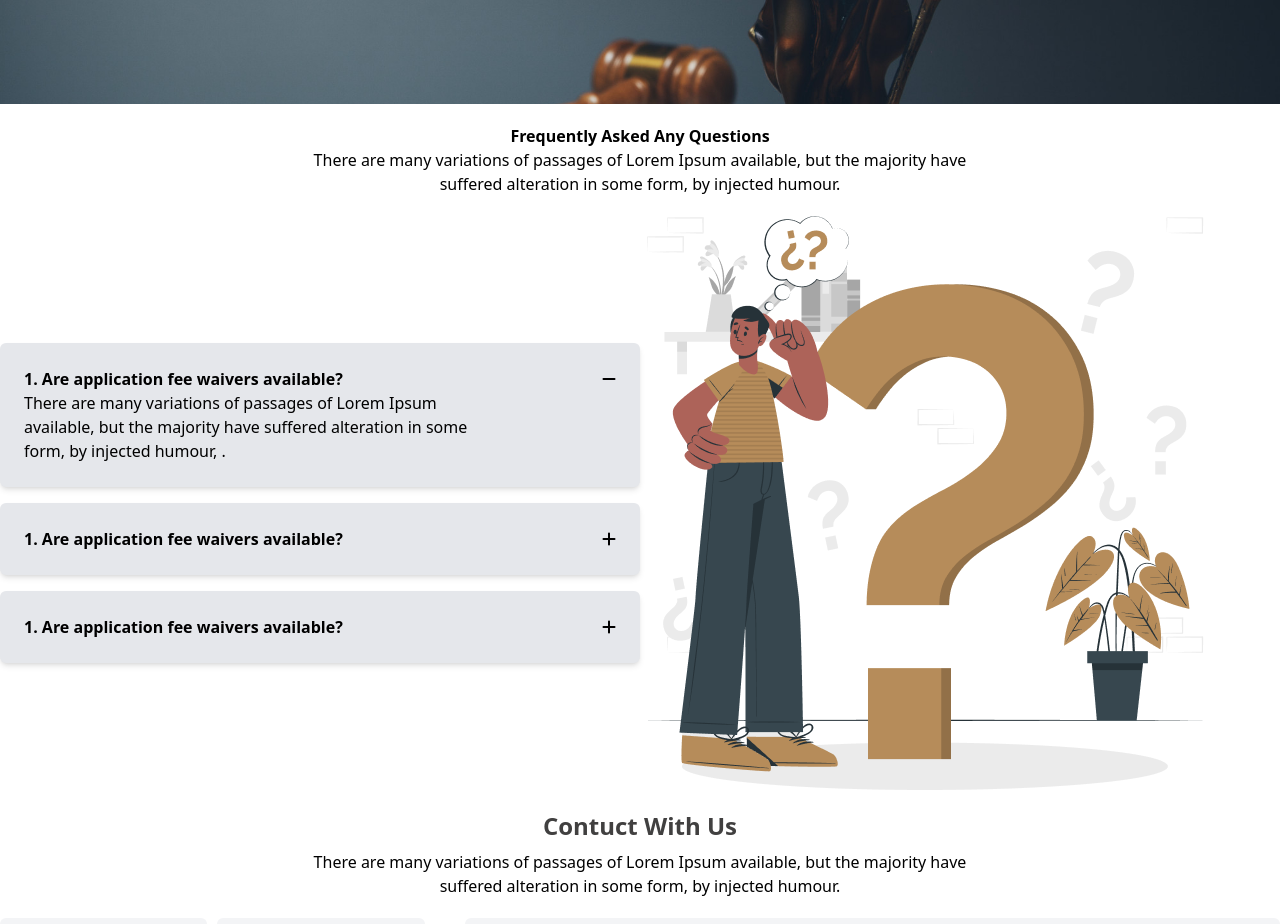
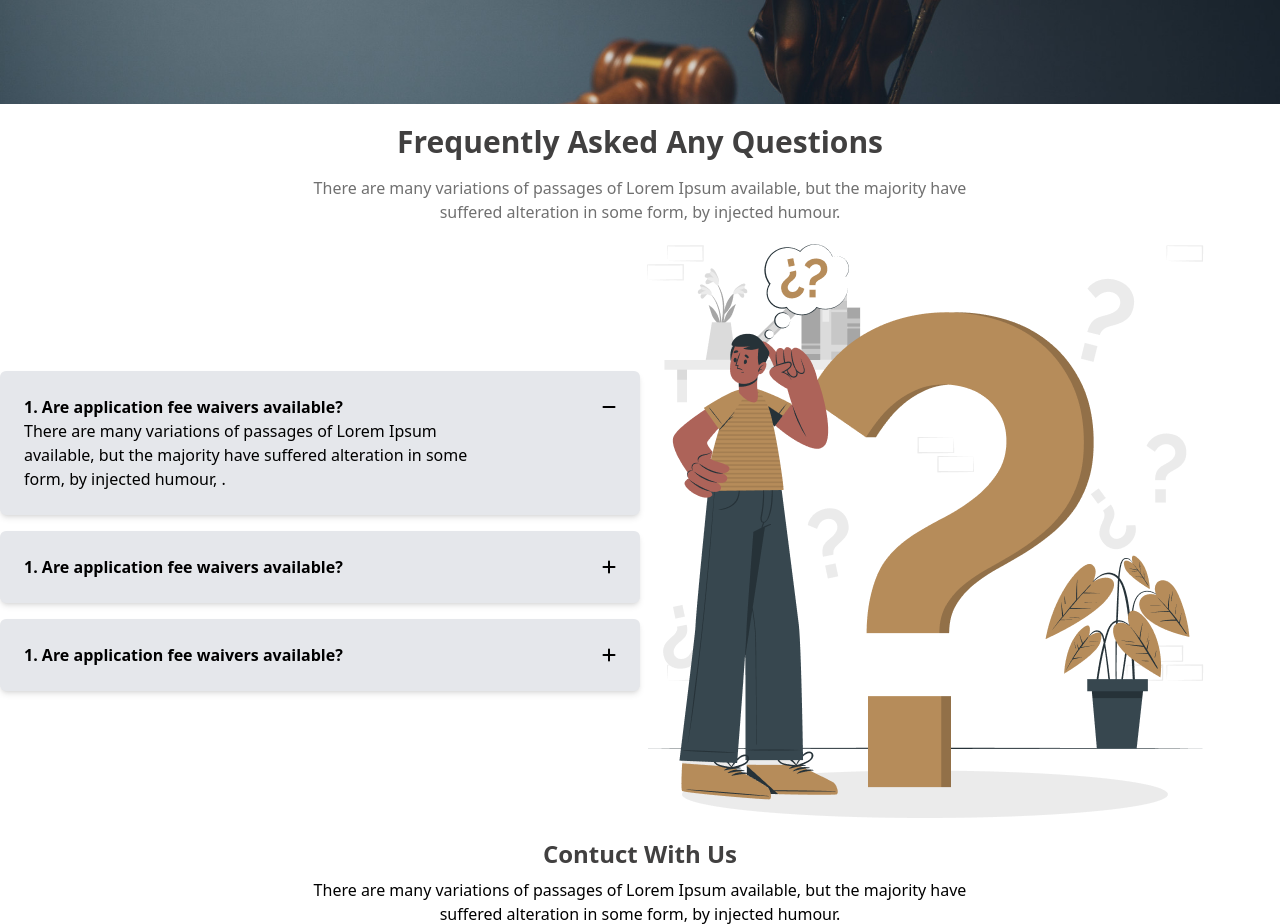
Before and after one commit to galibhub/legal-solution, a website: page index.html in a window 1280 px wide. Shown: the part 1840-2764 px from the top of the page. Drawn offline with Linux system fonts and the light colour scheme.

Commit message:
made small changes into the frequently asked question section

```diff
--- a/index.html
+++ b/index.html
@@ -163,8 +163,8 @@
 
         <section class="mt-5 max-w-7xl mx-auto my-2">
             <div class="text-center">
-                <h2 class="text-black-100 font-extrabold">Frequently Asked Any Questions</h2>
-                <p class="text-gray-200-100">There are many variations of passages of Lorem Ipsum available, but the
+                <h2 class="text-[#414040] font-extrabold text-3xl">Frequently Asked Any Questions</h2>
+                <p class="text-[#707070] text-[16px] mt-4">There are many variations of passages of Lorem Ipsum available, but the
                     majority have <br> suffered
                     alteration in some form, by injected humour.</p>
 
```
